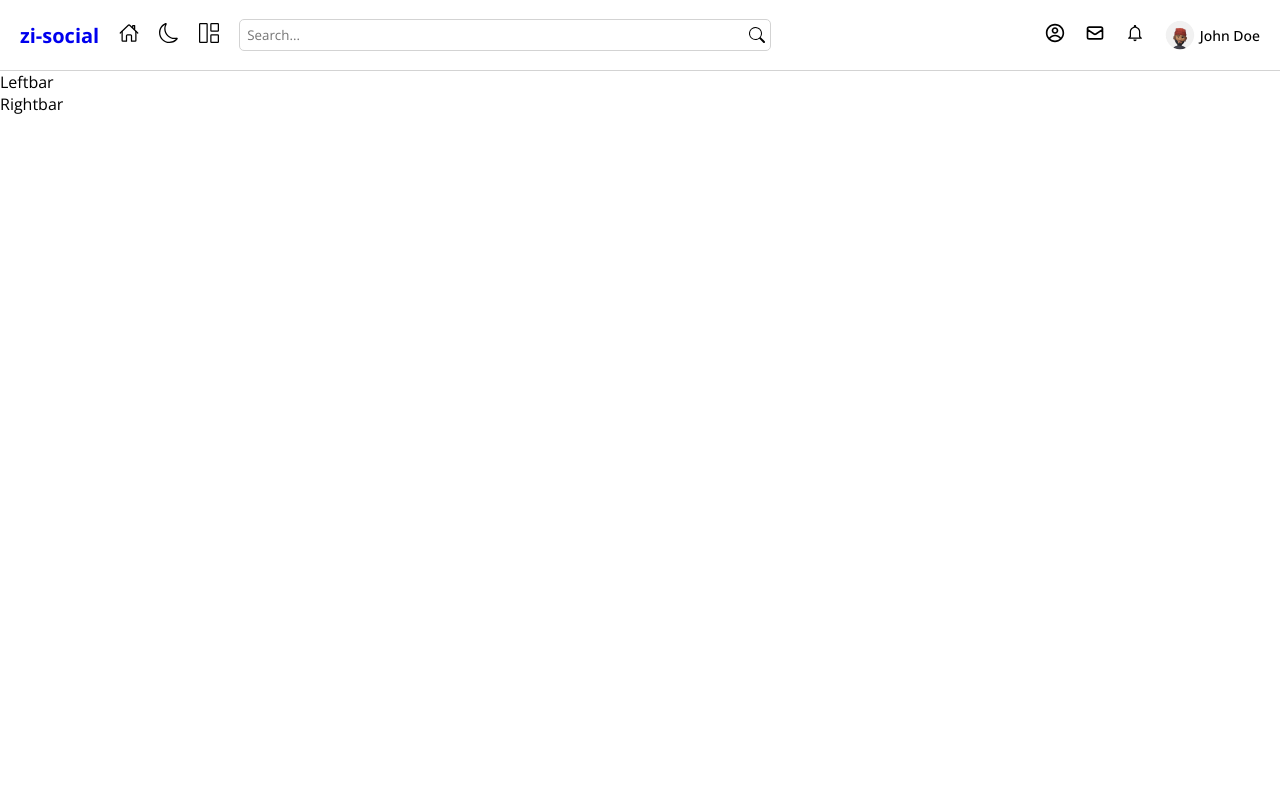
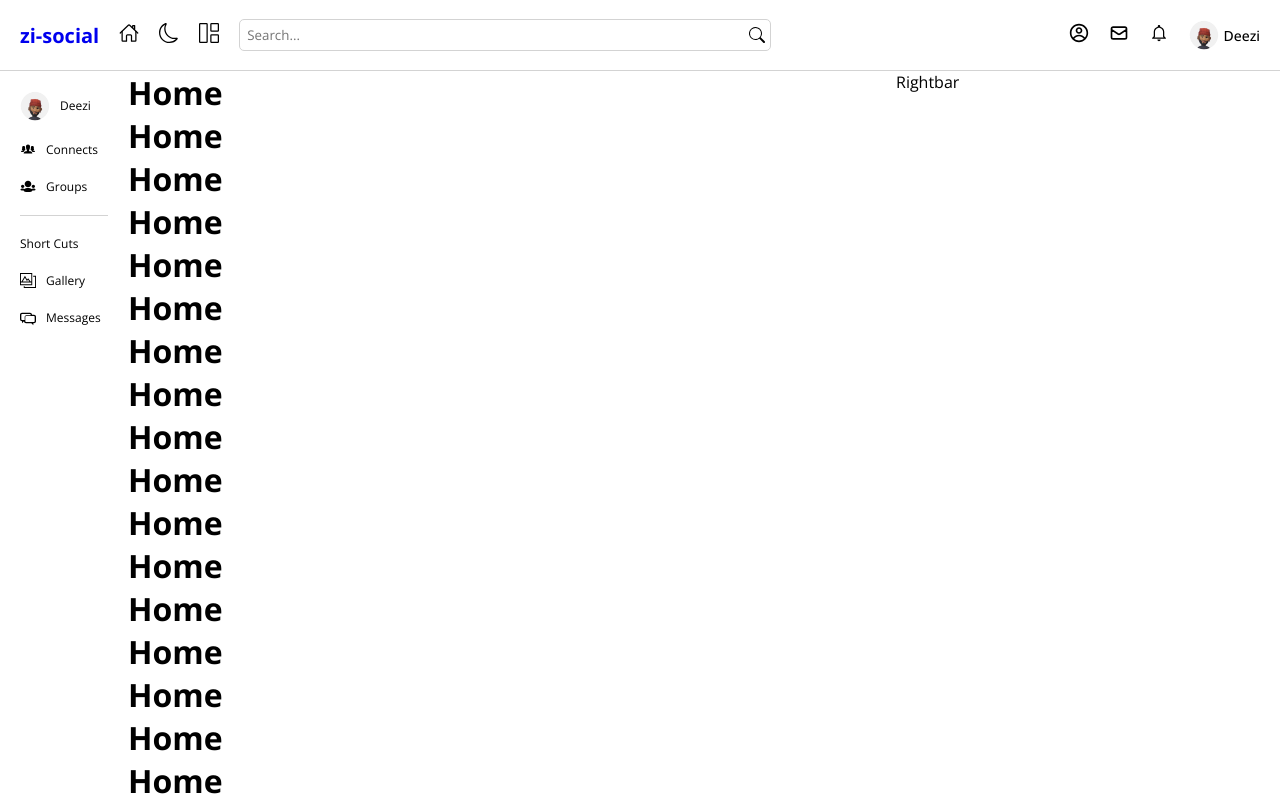
Before and after one commit to deezitheviper/zi-social, a React (Create React App) app in the folder client/: page / in a window 1280 px wide. Shown: the top 800 px of the page. Built offline with nearby package versions, Linux system fonts and the light colour scheme.

Commit message:
leftbar shit done

```diff
--- a/client/src/App.js
+++ b/client/src/App.js
@@ -17,18 +17,19 @@ import Profile from "./pages/Profile/Profile";
 
 
 
-
 function App() {
 
   const currentUser = true;
 
   const Layout = () => {
     return (
-      <div>
+      <div >
         <Navbar/>
-        <div>
+        <div style={{display: "flex"}}>
           <Leftbar/>
+          <div style={{flex:6}}>
           <Outlet/>
+          </div>
           <Rightbar/>
         </div>
       </div>
@@ -48,7 +49,7 @@ const router = createBrowserRouter([
     element: <ProtectedRoute><Layout/></ProtectedRoute>,
     children: [
       {
-        path: "/Home",
+        path: "/",
         element: <Home/>
       },
       {
@@ -68,7 +69,7 @@ const router = createBrowserRouter([
 ]);
 
   return (
-    <div>
+    <div >
     <RouterProvider router={router} />
     </div>
   );
--- a/client/src/components/Leftbar.jsx
+++ b/client/src/components/Leftbar.jsx
@@ -1,8 +1,44 @@
-import React from 'react'
+import React from 'react';
+import './styles/Leftbar.scss';
+import avatar from '../assets/img/avatar.png';
+import {IoIosPeople} from 'react-icons/io';
+import {TiGroup} from 'react-icons/ti';
+import {TfiGallery} from 'react-icons/tfi';
+import {TiMessages} from 'react-icons/ti';
+
 
 const Leftbar = () => {
   return (
-    <div>Leftbar</div>
+    <div className="leftbar">
+      <div className="container">
+        <div className="menu">
+          <div className="user">
+            <img src={avatar} alt="" />
+            <span>Deezi</span>
+          </div>
+          <div className='item'>
+          <IoIosPeople />
+          <span>Connects</span>
+          </div>
+          <div className='item'>
+          <TiGroup />
+          <span>Groups</span>
+          </div>
+        </div>
+        <hr/>
+        <div className="menu">
+        <span>Short Cuts</span>
+          <div className='item'>
+          <TfiGallery />
+          <span>Gallery</span>
+          </div>
+          <div className='item'>
+          <TiMessages />
+          <span>Messages</span>
+          </div>
+        </div>
+      </div>
+    </div>
   )
 }
 
--- a/client/src/components/Navbar.jsx
+++ b/client/src/components/Navbar.jsx
@@ -31,7 +31,7 @@ const Navbar = () => {
 
           <div className="profile">
             <img src={avatar} alt="" />
-            <span>John Doe</span>
+            <span>Deezi</span>
           </div>
       </div>
 
--- a/client/src/components/Rightbar.jsx
+++ b/client/src/components/Rightbar.jsx
@@ -1,8 +1,11 @@
-import React from 'react'
+import React from 'react';
+import './styles/Rightbar.scss';
 
 const Rightbar = () => {
   return (
-    <div>Rightbar</div>
+    <div className='rightbar'>
+      Rightbar
+    </div>
   )
 }
 
--- a/client/src/components/styles/Leftbar.scss
+++ b/client/src/components/styles/Leftbar.scss
@@ -0,0 +1,55 @@
+.leftbar{
+    flex: 1;
+    position: sticky;
+    top: 70px;
+    height: calc(100vh - 70px);
+    overflow: scroll;
+
+    &::-webkit-scrollbar{
+        display: none;
+    }
+
+    .container{
+        padding: 20px;
+
+        hr{
+            margin: 20px 0px;
+            border: none;
+            height: 0.5px;
+            background-color: lightgray;
+
+        }
+
+        .menu{
+            display: flex;
+            flex-direction: column;
+            gap: 20px;
+            span{
+                font-size: 12px;
+            }
+            .user{
+                display: flex;
+                align-items: center;
+                gap: 10px;
+                img{
+                    width: 30px;
+                    border-radius: 50%;
+                    object-fit: contain;
+                }
+            }
+            .item{
+                display: flex;
+                align-items: center;
+                gap: 10px;
+                img{
+                    width: 30px;
+                    height: 30px;
+
+                }
+                span{
+
+                }
+            }
+        }
+    }
+}
--- a/client/src/components/styles/Navbar.scss
+++ b/client/src/components/styles/Navbar.scss
@@ -5,6 +5,9 @@
     padding: 10px 20px;
     height: 50px;
     border-bottom: 1px solid lightgray;
+    position: sticky;
+    top: 0;
+    background: white;
     .left{
         display: flex;
         align-items: center;
--- a/client/src/components/styles/Rightbar.scss
+++ b/client/src/components/styles/Rightbar.scss
@@ -0,0 +1,11 @@
+.rightbar{
+flex:3;
+position: sticky;
+top: 70px;
+height: calc(100vh - 70px);
+overflow: scroll;
+
+&::-webkit-scrollbar{
+    display: none;
+}
+}
--- a/client/src/pages/Home/Home.jsx
+++ b/client/src/pages/Home/Home.jsx
@@ -1,8 +1,32 @@
-import React from 'react'
+import React from 'react';
+import './Home.scss';
 
 const Home = () => {
   return (
-    <div>Home</div>
+    <div className='home'>
+      <h1>Home</h1>
+      <h1>Home</h1>
+      <h1>Home</h1>
+      <h1>Home</h1>
+      <h1>Home</h1>
+      <h1>Home</h1>
+      <h1>Home</h1>
+      <h1>Home</h1>
+      <h1>Home</h1>
+      <h1>Home</h1>
+      <h1>Home</h1>
+      <h1>Home</h1>
+      <h1>Home</h1>
+      <h1>Home</h1>
+      <h1>Home</h1>
+      <h1>Home</h1>
+      <h1>Home</h1>
+      <h1>Home</h1>
+      <h1>Home</h1>
+      <h1>Home</h1>
+      <h1>Home</h1>
+
+    </div>
   )
 }
 
--- a/client/src/pages/Home/Home.scss
+++ b/client/src/pages/Home/Home.scss
@@ -0,0 +1,8 @@
+.home{
+    overflow: scroll;
+
+&::-webkit-scrollbar{
+    display: none;
+}
+
+}
```
